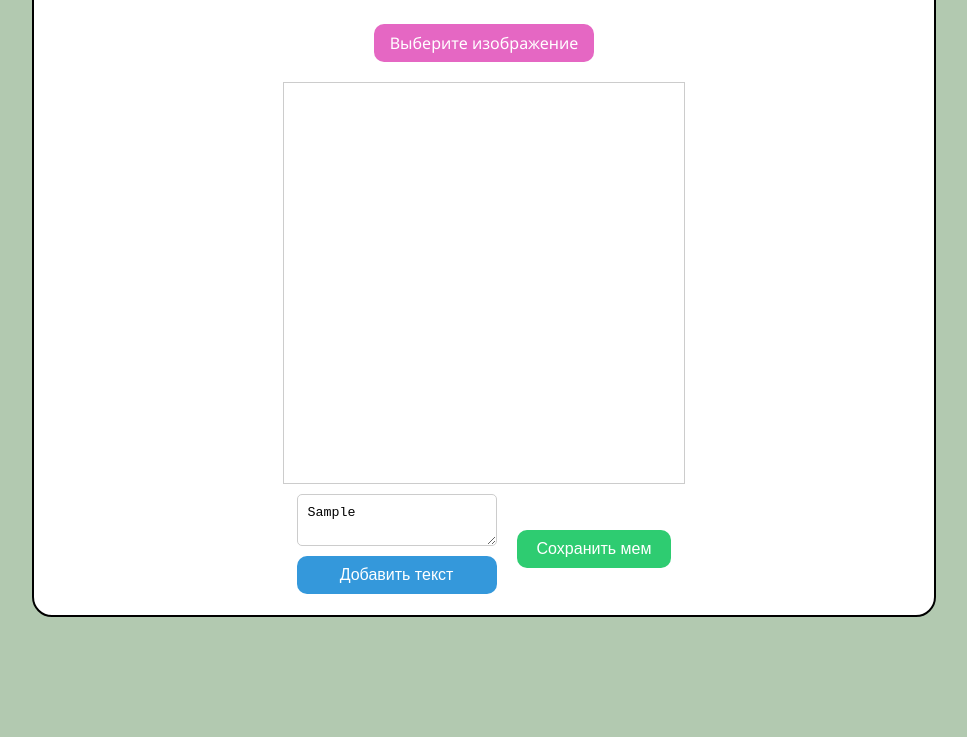
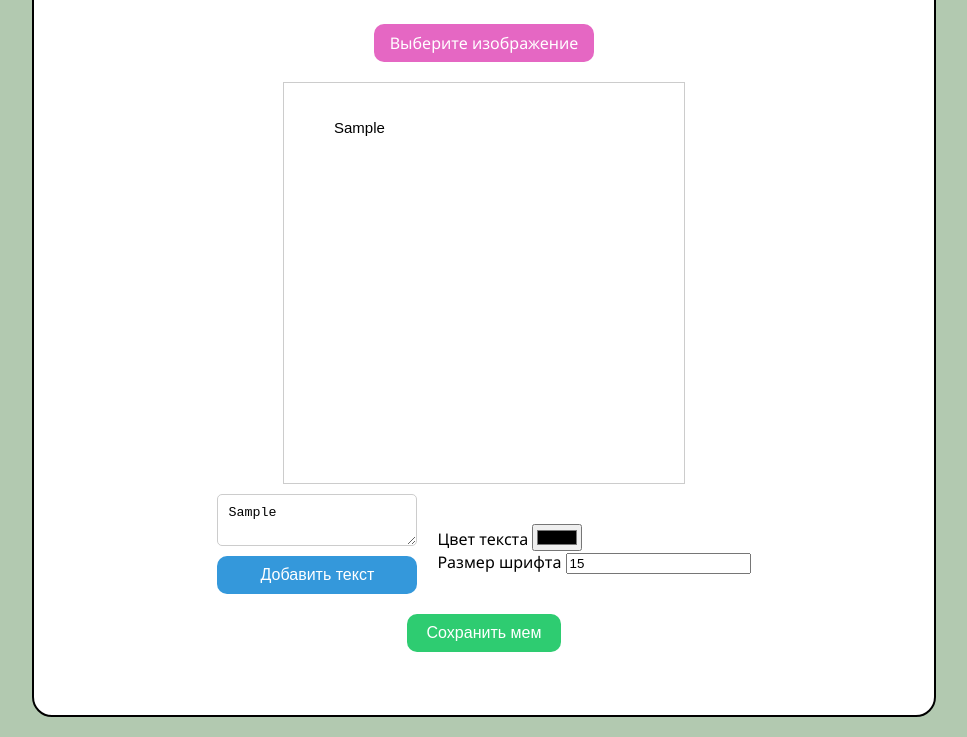
Before and after one commit to moulavy/generate-meme, a plain HTML site: page index.html in a window 1280 px wide. Both pictures are taken after typing "Sample" into the empty fields and a click on the button "Добавить текст". Shown: the part 107-844 px from the top of the page, without its empty margins (156-1123 px from the left). Before the commit the page ends 800 px from the top, so only its background shows below. Drawn offline with Linux system fonts and the light colour scheme.

Commit message:
текст отображается

```diff
--- a/index.html
+++ b/index.html
@@ -1,3 +1,4 @@
+<!-- index.html -->
 <!DOCTYPE html>
 <html lang="en">
     <head>
@@ -23,15 +24,28 @@
             <canvas class="memeCanvas" width="400" height="400"></canvas>
             <div class="buttons">
                 <div class="add-text">
-
                     <textarea
                         class="text-input-add"
                         placeholder="Введите текст"
                     ></textarea>
                     <button class="add-text_button">Добавить текст</button>
                 </div>
-                <button class="save-button">Сохранить мем</button>
+                <div class="buttons-style">
+                    <label
+                        >Цвет текста
+                        <input type="color" class="text-color-input" />
+                    </label>
+                    <label
+                        >Размер шрифта
+                        <input
+                            value="15"
+                            type="number"
+                            class="text-size-input"
+                        />
+                    </label>
+                </div>
             </div>
+            <button class="save-button">Сохранить мем</button>
         </div>
         <script type="module" src="./src/assets/js/index.js"></script>
     </body>
--- a/src/assets/js/controller.js
+++ b/src/assets/js/controller.js
@@ -0,0 +1,61 @@
+export default class MemeController {
+   constructor(model, view) {
+      this.model = model;
+      this.view = view;
+
+      // обработчик события загрузки изображения
+      document.getElementById('fileInput').addEventListener('change', (event) => {
+         const file = event.target.files[0];
+         this.handleImageUpload(file);
+      });
+
+      // обработчик события добавления текста
+      document.querySelector('.add-text_button').addEventListener('click', () => {
+         const text = document.querySelector('.text-input-add').value;
+         const color = document.querySelector('.text-color-input').value;
+         const fontSize = document.querySelector('.text-size-input').value;
+         this.handleAddText(text, color, fontSize);
+      });
+
+      // обработчик события сохранения мема
+      document.querySelector('.save-button').addEventListener('click', () => {
+         this.handleSaveMeme();
+      });
+   }
+
+   handleImageUpload(file) {
+      // создаем новый объект FileReader для чтения данных изображения
+      const reader = new FileReader();
+      // устанавливаем обработчик события который будет вызван когда завершится чтения файла
+      reader.onload = () => {
+         const image = new Image();
+         //src делаем равным reader.result, там содержится DATA Url
+         image.src = reader.result;
+
+         image.onload = () => {
+            this.model.setImage(image);
+            this.view.renderMeme(this.model);
+         };
+      };
+
+      // запускаем процесс чтения файла в формате Data URL. После завершения этого процесса,
+      //срабатывает обработчик onload, и код внутри него выполняется
+      reader.readAsDataURL(file);
+   }
+
+   handleAddText(text, color, fontSize) {
+      this.model.addText(text, color, fontSize);
+      this.view.renderMeme(this.model);
+   }
+
+   handleSaveMeme() {
+      // получаем данные мема для сохранения
+      const memeData = this.model.getMemeData();
+
+      // создаем временную ссылку для скачивания
+      const downloadLink = document.createElement('a');
+      downloadLink.href = memeData.image.src;
+      downloadLink.download = 'meme.png';
+      downloadLink.click();
+   }
+}
--- a/src/assets/js/index.js
+++ b/src/assets/js/index.js
@@ -1,4 +1,11 @@
-import Model from './model.js'
+import Model from './model.js';
+import View from './view.js';
+import Controller from './controller.js';
+
 const model = new Model();
+const view = new View('.memeCanvas');
+const controller = new Controller(model, view);
 
+window.controller = controller;
 window.model = model;
+window.view = view;
--- a/src/assets/js/model.js
+++ b/src/assets/js/model.js
@@ -1,15 +1,22 @@
-export default class Model{
+export default class MemeModel {
    constructor() {
       this.image = null;
       this.texts = [];
    }
+
+   // обновления данных модели
    setImage(image) {
       this.image = image;
    }
-   addText(text) {
-      this.text.push({ text, x: 50, y: 50 });
+
+   addText(text, color, fontSize) {
+      this.texts.push({ text, color, fontSize });
    }
-   getTexts() {
-      return this.texts;
+
+   getMemeData() {
+      return {
+         image: this.image,
+         texts: this.texts,
+      };
    }
 }
--- a/src/assets/js/view.js
+++ b/src/assets/js/view.js
@@ -1 +1,23 @@
-// view.js
+export default class View {
+   constructor(canvasSelector) {
+      this.canvas = document.querySelector(canvasSelector);
+      this.context = this.canvas.getContext('2d');
+   }
+
+   renderMeme(model) {
+      // очистим холст перед отрисовкой нового мема
+      this.context.clearRect(0, 0, this.canvas.width, this.canvas.height);
+
+      // отрисовываем изображение, если оно есть
+      if (model.image) {
+         this.context.drawImage(model.image, 0, 0, this.canvas.width, this.canvas.height);
+      }
+
+      // отрисовка текстов
+      model.texts.forEach((text) => {
+         this.context.fillStyle = text.color;
+         this.context.font = `${text.fontSize}px Arial`;
+         this.context.fillText(text.text, 50, 50); // положение текста
+      });
+   }
+}
--- a/src/assets/style/index.css
+++ b/src/assets/style/index.css
@@ -17,7 +17,7 @@ body{
   border:2px solid black;
   border-radius:20px;
   width: 900px;
-  height: 700px;
+  height: 800px;
   background-color:white;
 }
 
@@ -28,6 +28,10 @@ canvas {
 
 textarea {
   margin-top: 10px;
+}
+.buttons-style{
+   display: flex;
+   flex-direction: column;
 }
 .title{
    font-size: 40px;
```
